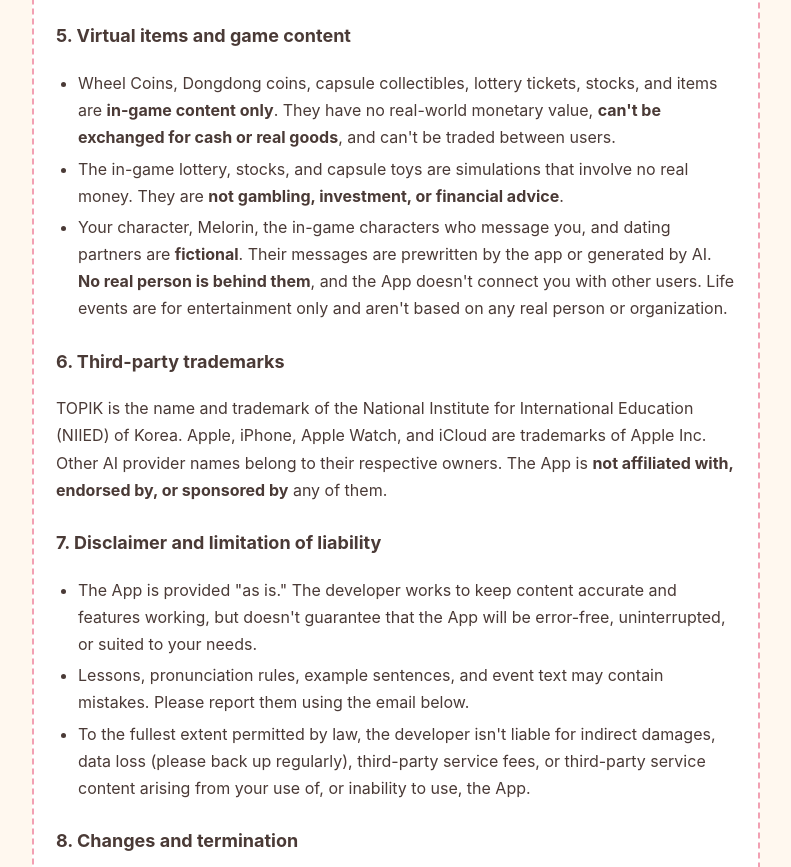
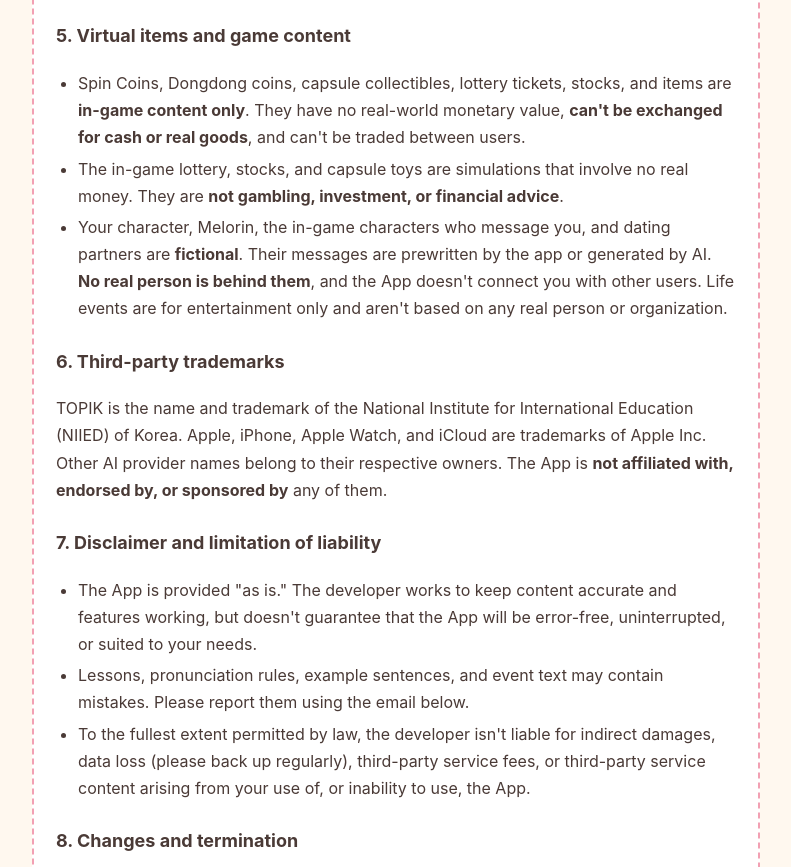
Before and after one commit to reiappstudio/reiappstudio.github.io, a plain HTML site: page hanlife/terms.html in a window 1280 px wide. Shown: the part 3481-4348 px from the top of the page, without its empty margins (244-1035 px from the left). Drawn offline with Linux system fonts and the light colour scheme.

Commit message:
Add files via upload

```diff
--- a/hanlife/terms.html
+++ b/hanlife/terms.html
@@ -84,7 +84,7 @@ ul{padding-left:22px}li{margin:4px 0}
 </ul>
 <h3>5. Virtual items and game content</h3>
 <ul>
-<li>Wheel Coins, Dongdong coins, capsule collectibles, lottery tickets, stocks, and items are <strong>in-game content only</strong>. They have no real-world monetary value, <strong>can't be exchanged for cash or real goods</strong>, and can't be traded between users.</li>
+<li>Spin Coins, Dongdong coins, capsule collectibles, lottery tickets, stocks, and items are <strong>in-game content only</strong>. They have no real-world monetary value, <strong>can't be exchanged for cash or real goods</strong>, and can't be traded between users.</li>
 <li>The in-game lottery, stocks, and capsule toys are simulations that involve no real money. They are <strong>not gambling, investment, or financial advice</strong>.</li>
 <li>Your character, Melorin, the in-game characters who message you, and dating partners are <strong>fictional</strong>. Their messages are prewritten by the app or generated by AI. <strong>No real person is behind them</strong>, and the App doesn't connect you with other users. Life events are for entertainment only and aren't based on any real person or organization.</li>
 </ul>
```
